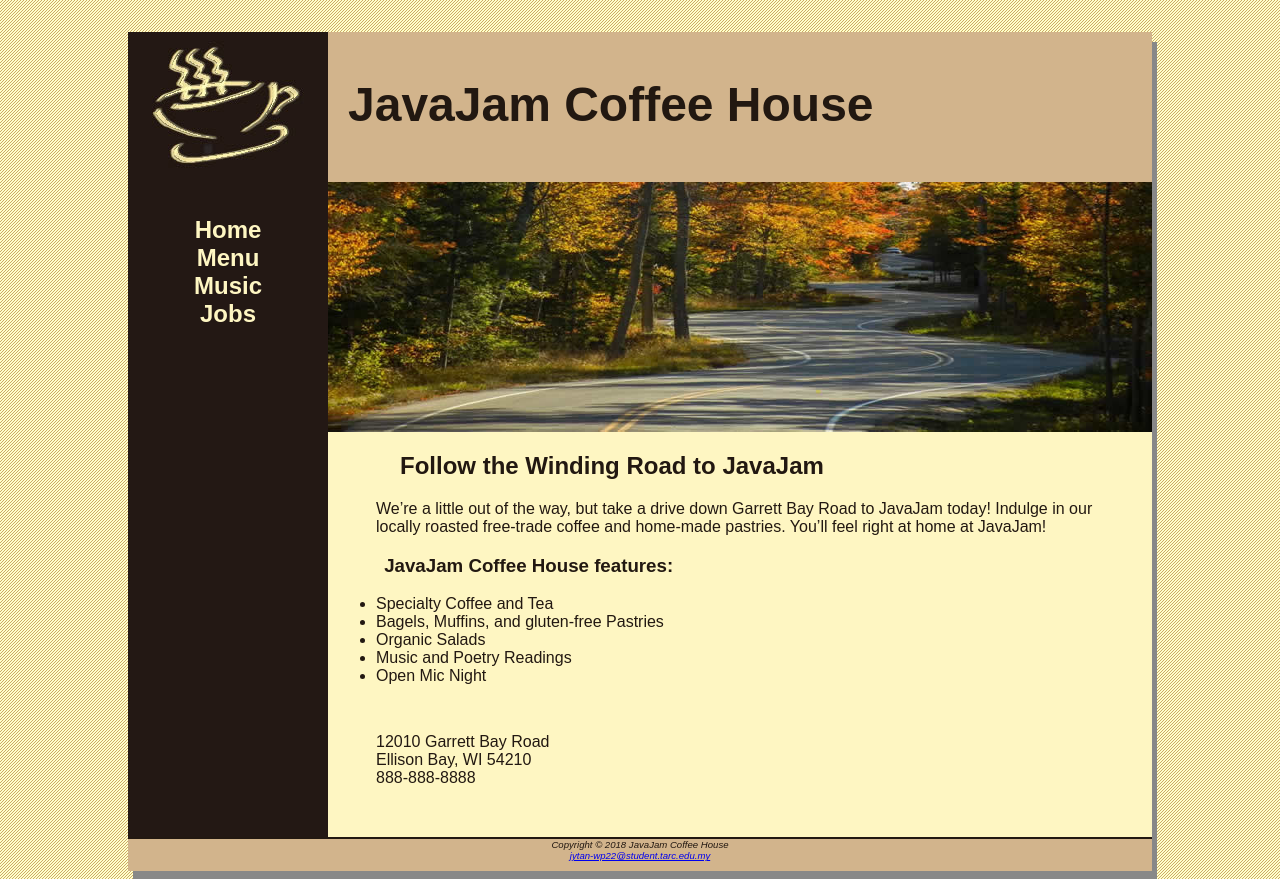
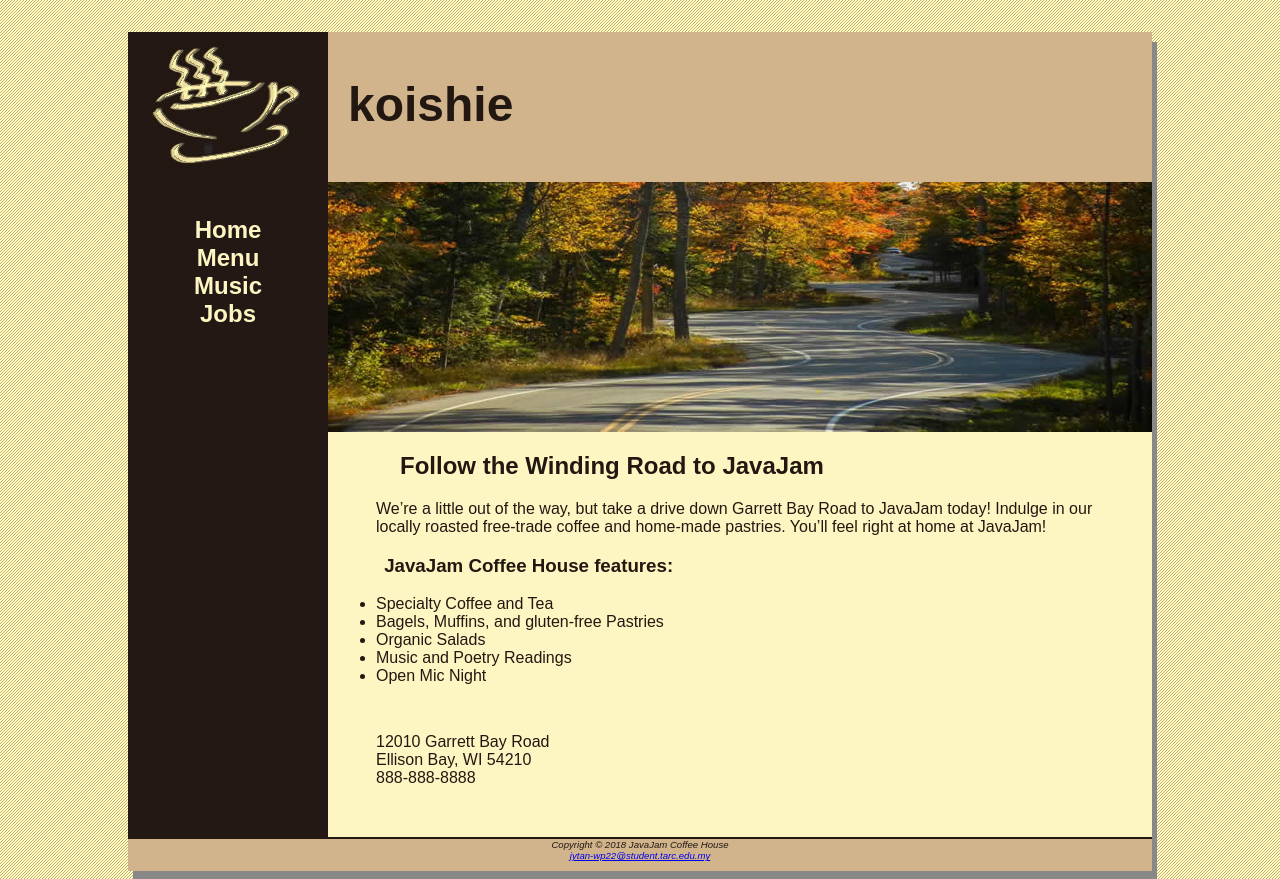
Before and after one commit to TARUMTtanjunyi/javajam-coffee-house.tjy.github.io, a plain HTML site: page index.html in a window 1280 px wide. Drawn offline with Linux system fonts and the light colour scheme.

Commit message:
Update index.html

```diff
--- a/index.html
+++ b/index.html
@@ -7,7 +7,7 @@
 <body>
     <div id="wrapper">
         <header>
-            <h1>JavaJam Coffee House</h1>
+            <h1>koishie</h1>
         </header>
 
         <nav>
```
